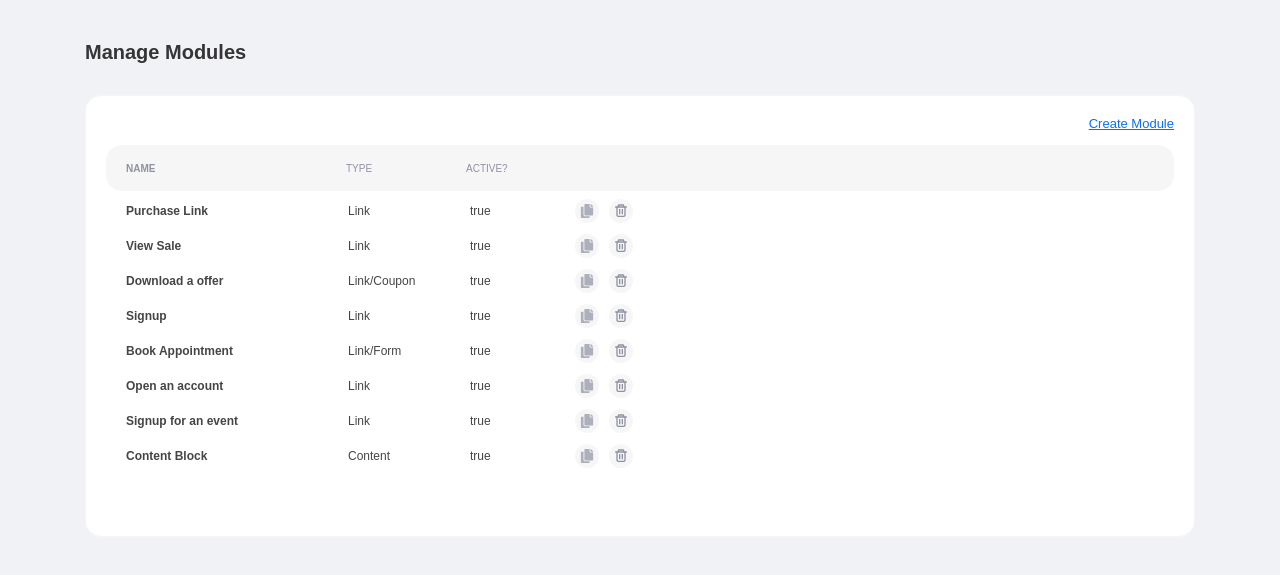
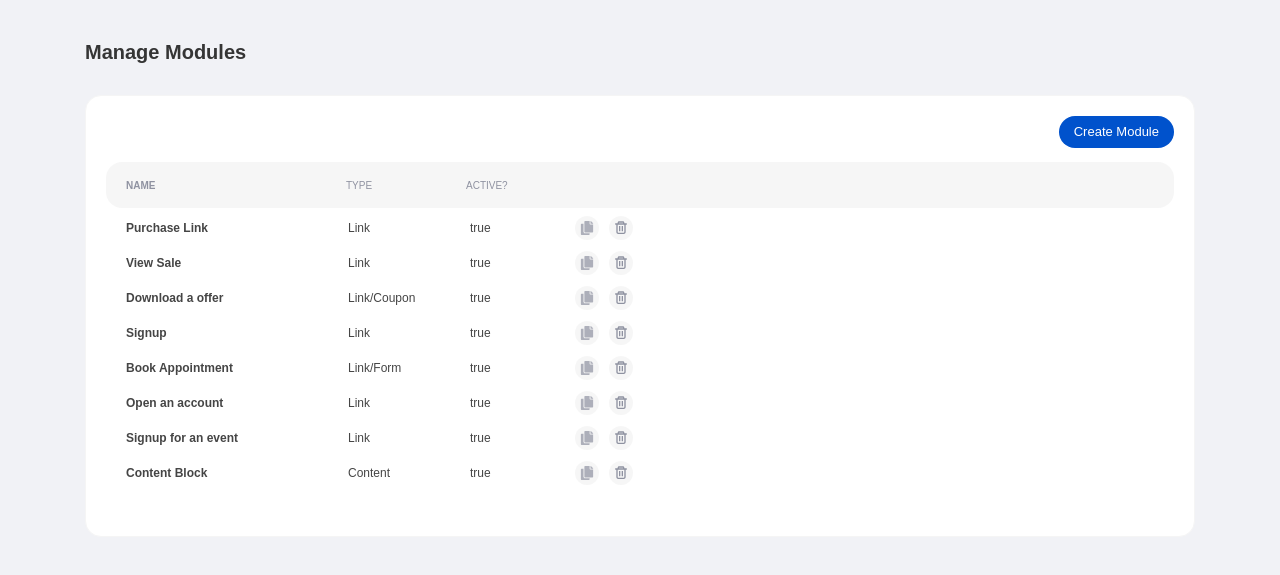
Before and after one commit to vivekjoshi15/conversiontool, a PHP site: page /modules.html in a window 1280 px wide. Shown: the part 100-675 px from the top of the page. Run offline with PHP 8.4, Linux system fonts and the light colour scheme.

Commit message:
css update

```diff
--- a/css/style.css
+++ b/css/style.css
@@ -315,7 +315,7 @@ form input[type="submit"]
 	flex-direction: row;
 	margin: 0px;
 	width: 100%;
-	justify-content: space-between;
+	justify-content: flex-end;
 }
 
 #content #pnlTop h3{
@@ -326,6 +326,7 @@ form input[type="submit"]
 
 #content #pnlTop a{
 	display: flex;
+    justify-content: flex-end;
 }
 
 #pnlGrid,
@@ -428,3 +429,20 @@ form input[type="submit"]
     justify-content: center;
     align-content: center;
 }
+
+a.btnCreate {
+    padding: 6px 15px;
+    cursor: pointer;
+    display: flex;
+    width: auto;
+    margin: 0;
+    background: #0052cc;
+    border-radius: 25px;
+    font-style: normal;
+    font-weight: 400;
+    font-size: 13px;
+    line-height: 20px;
+    text-align: center;
+    color: #fff;
+    text-decoration: none;
+}
--- a/manage-campaign.html
+++ b/manage-campaign.html
@@ -45,8 +45,7 @@
 			<div id="content">
 				<p style="text-align: center;font-weight: bold;font-size: 14px;width: 100%;">Company Name</p>
 				<div id="pnlTop">
-					<h3></h3>
-					<a href="create-campaign.html">Create Campaign</a>
+					<a href="create-campaign.html" class="btnCreate">Create Campaign</a>
 				</div>
 				<div id="pnlGrid">
 					<div class="pass header">
--- a/manage-companies.html
+++ b/manage-companies.html
@@ -44,8 +44,7 @@
 			<h4>Manage Companies</h4>
 			<div id="content">
 				<div id="pnlTop">
-					<h3></h3>
-					<a id="lnkNew" href="#">Create Company</a>
+					<a id="lnkNew" href="#" class="btnCreate">Create Company</a>
 				</div>
 				<div id="pnlGrid">
 					<div class="pass header">
--- a/manage-stores.html
+++ b/manage-stores.html
@@ -45,8 +45,7 @@
 			<div id="content">
 				<p style="text-align: center;font-weight: bold;font-size: 14px;width: 100%;">Company Name</p>
 				<div id="pnlTop">
-					<h3></h3>
-					<a href="create-store.html">Create Store</a>
+					<a href="create-store.html" class="btnCreate">Create Store</a>
 				</div>
 				<div id="pnlGrid">
 					<div class="pass header">
--- a/modules.html
+++ b/modules.html
@@ -44,8 +44,7 @@
 			<h4>Manage Modules</h4>
 			<div id="content">
 				<div id="pnlTop">
-					<h3></h3>
-					<a id="lnkNew" href="#">Create Module</a>
+					<a id="lnkNew" href="#" class="btnCreate">Create Module</a>
 				</div>
 				<div id="pnlGrid">
 					<div class="pass header">
```
